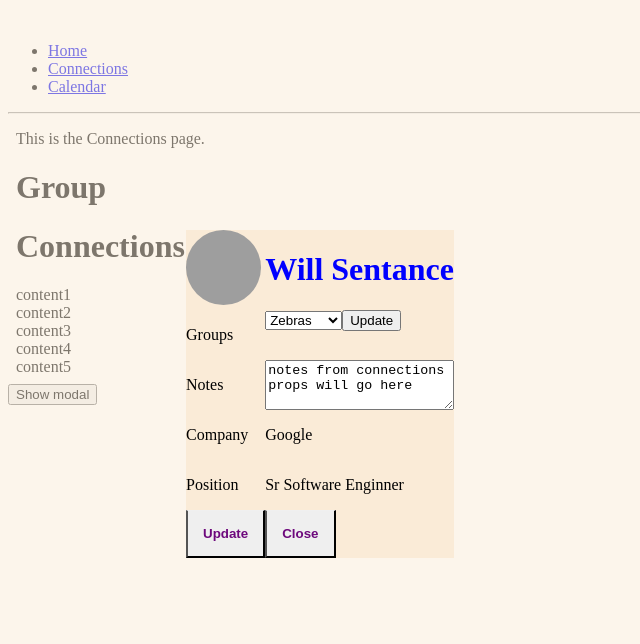
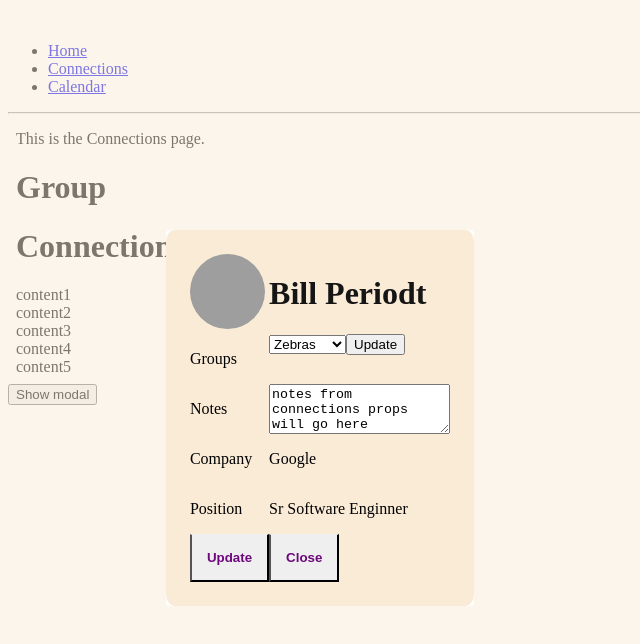
Before and after one commit to LinkedInTouch/InTouch, a React app: page /connections in a window 1280 px wide. Both pictures are taken after a click on the button "Show modal". Shown: the top 644 px of the page, without its empty margins (0-640 px from the left). Built offline with nearby package versions, Linux system fonts and the light colour scheme; grey boxes are pictures that could not be loaded.

Commit message:
modal styling and grid layout

```diff
--- a/src/Modal.js
+++ b/src/Modal.js
@@ -83,7 +83,7 @@ const Modal = ({ isVisible, hideModal }) => {
             <SModal>
               <div className="modalContainer">
                 <img id="icon" className="icon" src="https://cdn5.vectorstock.com/i/1000x1000/42/09/connection-vector-28634209.jpg" height="200" width="200"></img>
-                <h1 id="name" className="connectionName">Will Sentance</h1>
+                <h1 id="name" className="connectionName">Bill Periodt</h1>
                 <p className="leftText left" id="groups">Groups</p>
                 <form id="dropdown" action="/action_page.php">
                   <label for="groups"></label>
--- a/styles/styles.scss
+++ b/styles/styles.scss
@@ -21,6 +21,8 @@
 .modalContainer{
   display: grid;
   background-color: antiquewhite;
+  border-radius: 3%;
+  padding: 3vh;
   grid-template-areas:
   'icon connectionName connectionName'
   'groupst dropdown dropdown'
@@ -38,7 +40,7 @@
 }
 
 .connectionName{
-  color: blue;
+  color: rgba(13, 13, 14, 0.968);
   grid-area: connectionName;
 }
 
```
